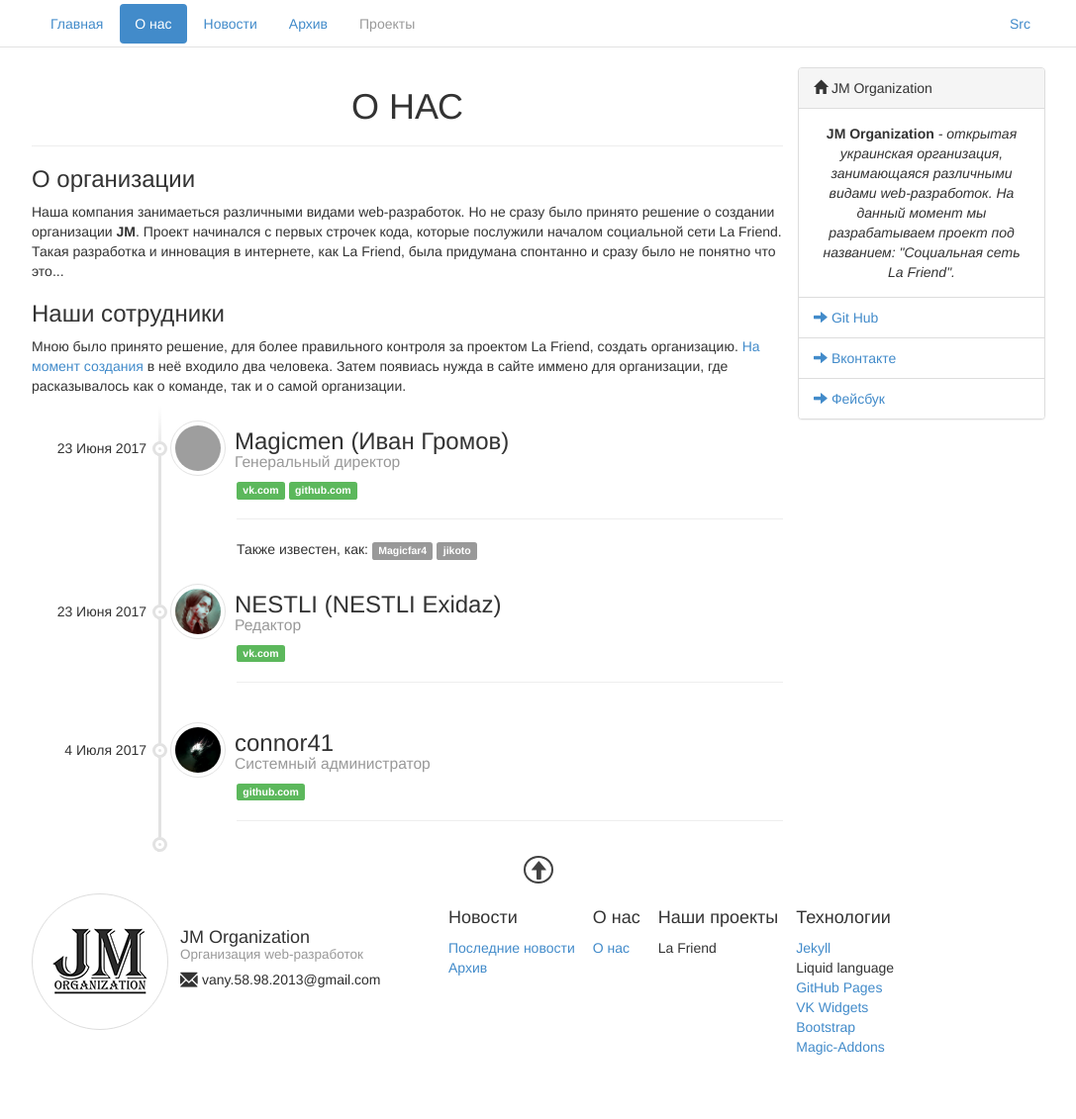
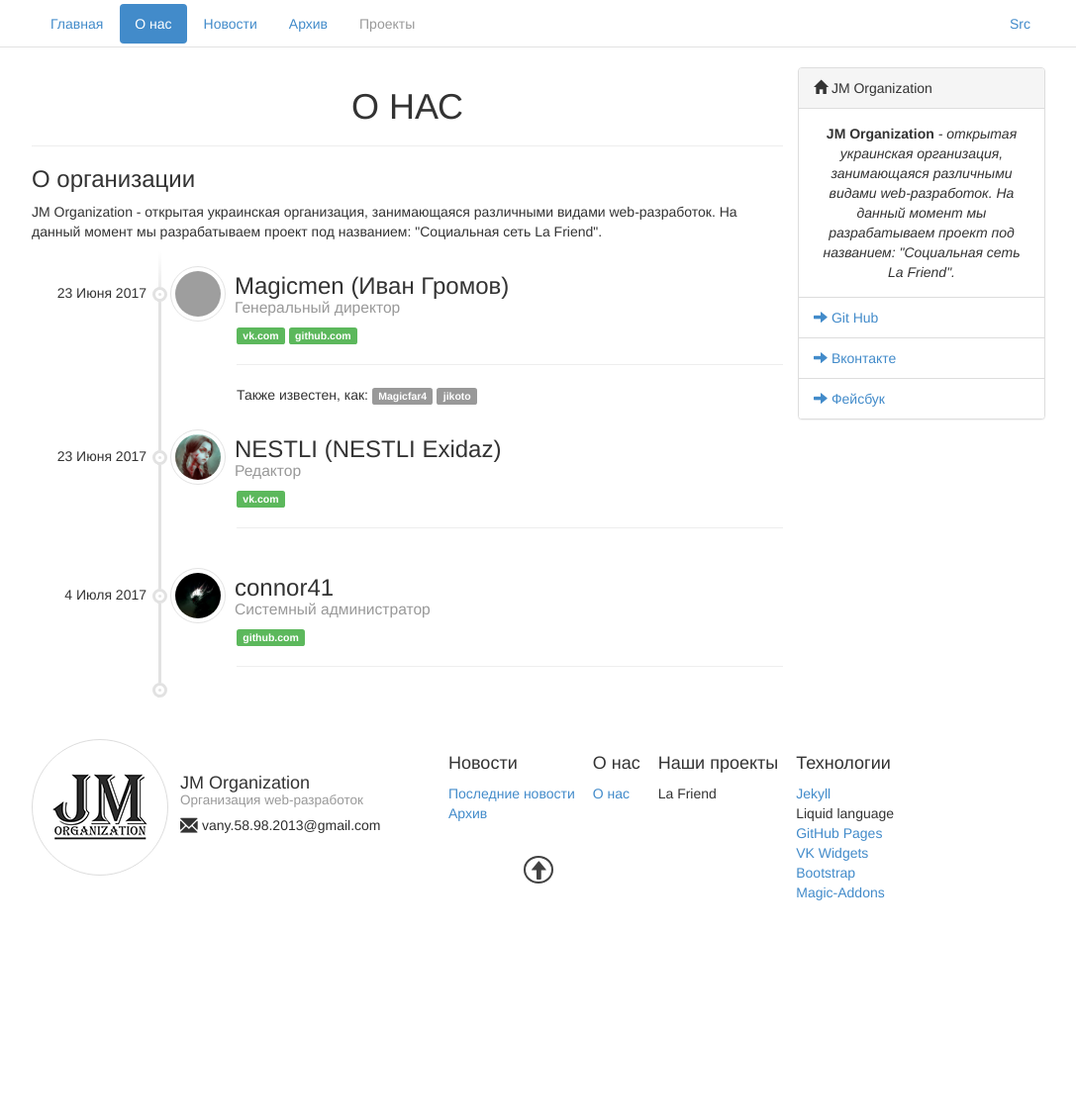
Before and after one commit to jm-organization/jm-organization.github.io, a Jekyll site: the page built from about/index.html, in a window 1280 px wide. Shown: the whole page at 99% size, without its empty margins (96-1183 px from the left). Built offline with Jekyll 4.4.1, drawn with Linux system fonts in a browser that asks for light colours; after the commit the page ends 975 px from its top, so only the background shows below that; grey boxes are pictures that could not be loaded.

Commit message:
Update company.html

```diff
--- a/_includes/about/company.html
+++ b/_includes/about/company.html
@@ -1,13 +1,3 @@
 <h3>О организации</h3>
-<p>
-    Наша компания занимаеться различными видами web-разработок.
-    Но не сразу было принято решение о создании организации <b>JM</b>.
-    Проект начинался с первых строчек кода, которые послужили началом социальной сети La Friend.
-    Такая разработка и инновация в интернете, как La Friend, была придумана спонтанно и сразу было не понятно что это...
+<p>JM Organization - открытая украинская организация, занимающаяся различными видами web-разработок. На данный момент мы разрабатываем проект под названием: "Социальная сеть La Friend".
 </p>
-<h3>Наши сотрудники</h3>
-<p>
-    Мною было принято решение, для более правильного контроля за проектом La Friend, создать организацию.
-    <a href="https://jm-organization.github.io/posts/04-07-2017/invation-in-command.html">На момент создания</a> в неё входило два человека.
-    Затем появиась нужда в сайте иммено для организации, где расказывалось как о команде, так и о самой организации.
-</p>
```
